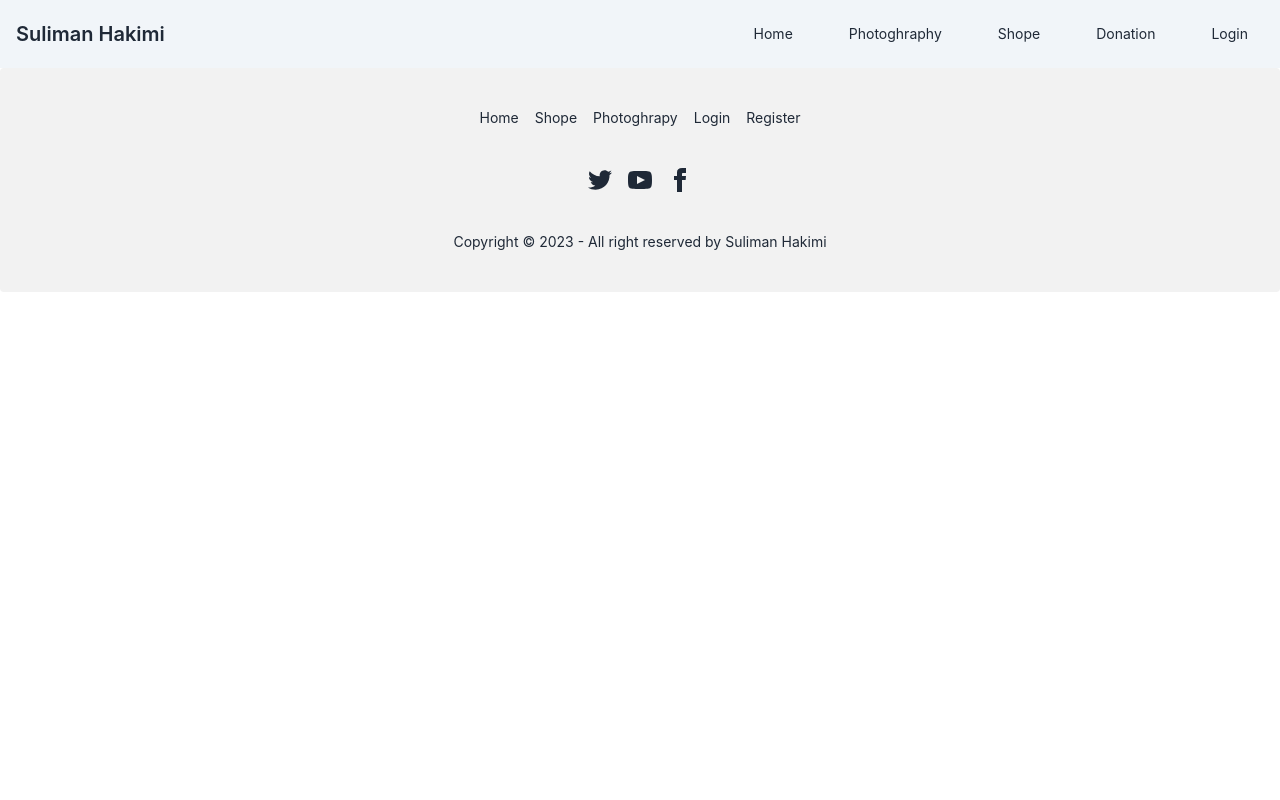
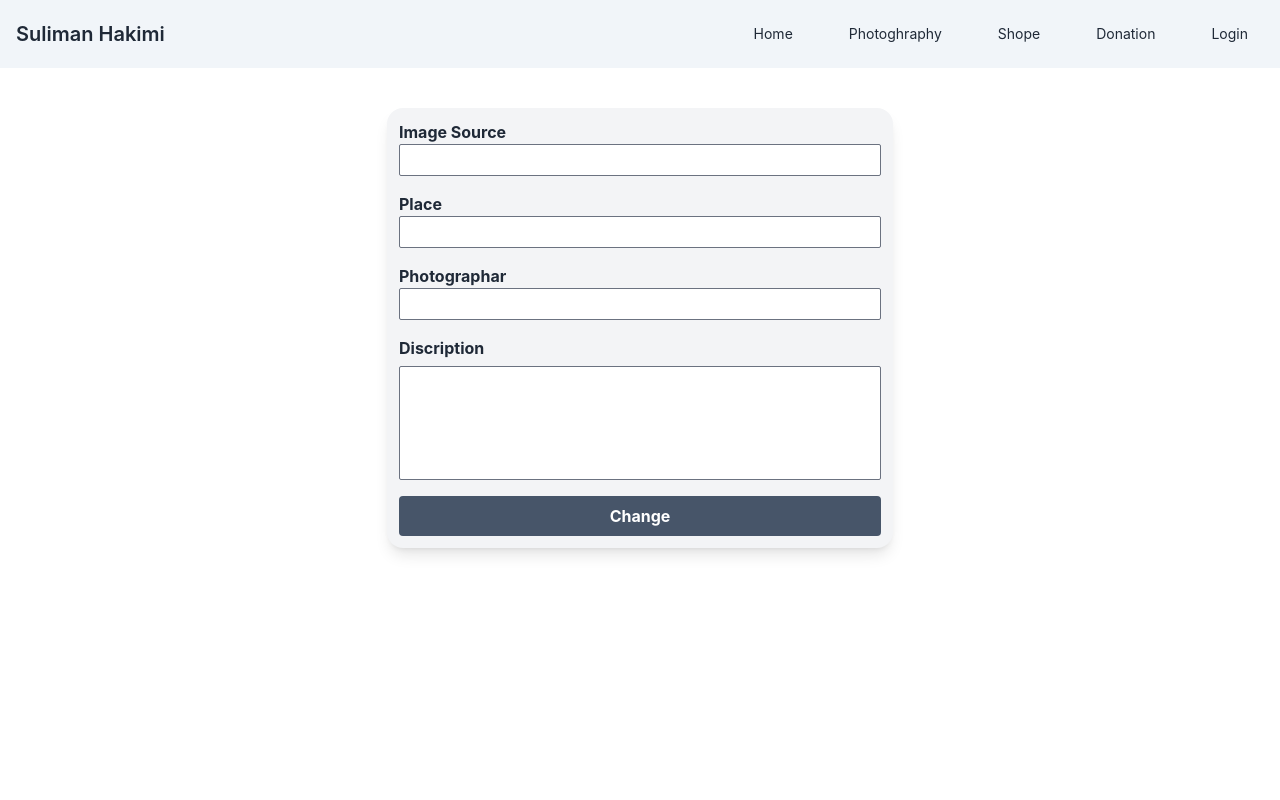
Before and after one commit to SulimanHakimi/Website-off, a React (Create React App) app: page /editPage in a window 1280 px wide. Shown: the top 800 px of the page. Built offline with nearby package versions, Linux system fonts and the light colour scheme.

Commit message:
ad home page e and more

```diff
--- a/db.json
+++ /dev/null
@@ -1,19 +0,0 @@
-{
-  "posts": [
-    {
-      "id": 1,
-      "title": "json-server",
-      "author": "typicode"
-    }
-  ],
-  "comments": [
-    {
-      "id": 1,
-      "body": "some comment",
-      "postId": 1
-    }
-  ],
-  "profile": {
-    "name": "typicode"
-  }
-}
--- a/src/App.js
+++ b/src/App.js
@@ -8,10 +8,15 @@ import Photoghraphy  from "./component/photoghraphyPage";
 import DonationPage from "./component/donationPage";
 import CreateCard from "./component/createCard";
 import LoginFigma from "./component/loginFigma";
+import { createContext , useState} from "react";
 import EditPage from "./component/editPage";
+export const AppContext = createContext(null)
 function App() {
+  const [isLogin, setIsLogin] = useState(false);
+
   return (
     <>
+   <AppContext.Provider value={{isLogin,setIsLogin}}>
       <BrowserRouter>
         <Routes>
           <Route path="*" element={<Fof />}></Route>
@@ -22,11 +27,11 @@ function App() {
           <Route path="/Register" element={<Register />}></Route>
           <Route path="/Shope" element={<Shope />}></Route>
           <Route path="/LoginFigma" element={<LoginFigma />}></Route>
-
           <Route path="/CreatePage" element={<CreateCard/>}></Route>
           <Route path="/photoghraphy" element={<Photoghraphy />}></Route>
         </Routes>
       </BrowserRouter>
+      </AppContext.Provider>
     </>
   );
 }
--- a/src/component/createCard.jsx
+++ b/src/component/createCard.jsx
@@ -20,7 +20,7 @@ export default function CreateCard() {
   };
   const dataPost = () => {
     axios
-      .post("http://localhost:4000/photographyData", {
+      .post("http://localhost:2000/photoghraphy", {
         id: "7",
         imgSrc: inputData.imgSrc,
         place: inputData.place,
--- a/src/component/editPage.jsx
+++ b/src/component/editPage.jsx
@@ -1,13 +1,73 @@
-import React from "react";
 import Header from "./header";
 import Footer from "./footer";
+import { Link } from "react-router-dom";
+function EditPage() {
 
-function EditPage() {
-  return <div>
-    <Header/>
-
-    <Footer/>
-  </div>;
+  return (
+    <div>
+      <Header />
+          <div className="h-screen">
+            <div className="flex flex-col justify-center items-center mt-10 mb-20 ">
+              <div className="card flex p-3 gap-4 bg-gray-100 shadow-lg">
+                <div className="relative h-14 flex justify-start items-end">
+                  <label htmlFor="imgsrc" className="font-bold absolute top-0">
+                    Image Source
+                  </label>
+                  <input
+                    type="text"
+                    name="imgSrc"
+                    className="w-full h-8 focus:ring-transparent caret-blue-700 rounded-sm"
+                  />
+                </div>
+                <div className="relative h-14 flex justify-start items-end">
+                  <label htmlFor="place" className="font-bold absolute top-0">
+                    Place
+                  </label>
+                  <input
+                    type="text"
+                    name="place"
+                    className="w-full h-8 focus:ring-transparent caret-blue-700 rounded-sm"
+                  />
+                </div>
+                <div className="relative h-14 flex justify-start items-end">
+                  <label
+                    htmlFor="namePhotographar"
+                    className="font-bold absolute top-0"
+                  >
+                    Photographar
+                  </label>
+                  <input
+                    type="text"
+                    name="namePhotographar"
+                    className="w-full h-8 focus:ring-transparent caret-blue-700 rounded-sm"
+                  />
+                </div>
+                <div className="relative h-36 flex justify-start items-end">
+                  <label
+                    htmlFor="discription"
+                    className="font-bold absolute top-0"
+                  >
+                    Discription
+                  </label>
+                  <textarea
+                    name="discription"
+                    cols="43"
+                    rows="4"
+                    className="focus:ring-transparent caret-blue-700 rounded-sm resize-none	"
+                  ></textarea>
+                </div>
+                <Link
+                  to="/Photoghraphy"
+                  className="bg-slate-600 hover:bg-slate-700 text-center text-white font-bold py-2 px-4 rounded"
+                >
+                  Change
+                </Link>
+              </div>
+            </div>
+          </div>
+          <Footer />
+    </div>
+  );
 }
 
 export default EditPage;
--- a/src/component/header.jsx
+++ b/src/component/header.jsx
@@ -1,7 +1,13 @@
 import { Link } from "react-router-dom";
 import { FiAlignJustify } from "react-icons/fi";
+import { useContext } from "react";
+import { AppContext } from "../App";
 
 export default function Header() {
+  const { isLogin, setIsLogin } = useContext(AppContext);
+const logOut=()=>{
+setIsLogin(false)
+}
   return (
     <div className="navbar bg-slate-100">
       <div className="flex-1">
@@ -12,31 +18,24 @@ export default function Header() {
       <div>
         <ul className="menu justify-between flex laptop:gap-6 tablet:gap-2 mobile:hidden tablet:flex tablet:flex-row rounded-box">
           <li>
-            <Link to="/">
-              Home
-            </Link>
+            <Link to="/">Home</Link>
           </li>
 
           <li>
-            <Link to="/Photoghraphy">
-              Photoghraphy
-            </Link>
+            <Link to="/Photoghraphy">Photoghraphy</Link>
           </li>
           <li>
-            <Link to="/Shope">
-              Shope
-            </Link>
+            <Link to="/Shope">Shope</Link>
           </li>
           <li>
-            <Link to="/Donation">
-             Donation
-            </Link>
+            <Link to="/Donation">Donation</Link>
           </li>
           <li>
-            <Link to="/Login">
-              {" "}
-             Login
-            </Link>
+            {isLogin ? (
+              <Link to="/photoghraphy" onClick={logOut}>Logout</Link>
+            ) : (
+              <Link to="/Login">Login</Link>
+            )}
           </li>
         </ul>
 
--- a/src/component/homePage.jsx
+++ b/src/component/homePage.jsx
@@ -1,11 +1,17 @@
 import Footer from "./footer";
 import Header from "./header";
+import img from "../assets/img/recite_7368082.png";
 
 export default function Homepage() {
   return (
     <>
       <Header />
-      <div className="hero min-h-screen laptop:flex-row  bg-afg bg-cover bg-center font-bold text-lime-800"></div>
+      <div className="hero min-h-screen flex laptop:flex-row bg-cover bg-center font-bold text-lime-800">
+
+        <div className="w-1/2 h-screen flex justify-center items-center ">
+          <img src={img} className="h-72 w-72 mb-20 bg-amber-700 rounded-full border border-spacing-9 border-amber-900 p-2" alt="" />
+        </div>
+      </div>
       <Footer />
     </>
   );
--- a/src/component/loginPage.jsx
+++ b/src/component/loginPage.jsx
@@ -1,8 +1,11 @@
-import { useState, useEffect } from "react";
+import { useState,  useEffect } from "react";
+import { useContext } from "react";
 import Header from "./header";
 import { Link } from "react-router-dom";
 import axios from "axios";
+import { AppContext } from "../App";
 export default function Login() {
+  const { isLogin,setIsLogin } = useContext(AppContext);
   const [data, setData] = useState([]);
 
   useEffect(() => {
@@ -18,7 +21,6 @@ export default function Login() {
 
   const [dataEmail, setDataEmail] = useState("");
   const [dataPassword, setDataPassword] = useState("");
-  const [isLogin, setIsLogin] = useState(false);
 
   const inputChangeEmail = (event) => {
     setDataEmail(event.target.value);
@@ -30,7 +32,6 @@ export default function Login() {
     data.map((user) => {
       if (user.email === dataEmail && user.password === dataPassword) {
         setIsLogin(true);
-        alert("welcome");
       } else {
         setDataEmail("");
         setDataPassword("");
@@ -105,13 +106,18 @@ export default function Login() {
 
                 {isLogin ? (
                   <Link
+                    onClick={btnClick}
                     to="/"
                     className="btn btn-primary bg-green-700 dark:text-white"
                   >
                     Login
                   </Link>
                 ) : (
-                  <Link to="" className="btn btn-primary dark:text-white">
+                  <Link
+                    onClick={btnClick}
+                    to=""
+                    className="btn btn-primary dark:text-white"
+                  >
                     Login
                   </Link>
                 )}
--- a/src/component/photoghraphyPage.jsx
+++ b/src/component/photoghraphyPage.jsx
@@ -4,18 +4,17 @@ import Photoghrapy from "./photoghrapy";
 import { Link } from "react-router-dom";
 import { AiOutlinePlus } from "react-icons/ai";
 import axios from "axios";
-import { useEffect, useState } from "react";
-
+import { useContext, useEffect, useState } from "react";
+import { AppContext } from "../App";
 export default function PhotoghraphyPage() {
+  const { isLogin } = useContext(AppContext);
   const [data, setData] = useState([]);
-  const [isLoding, setIsLoding] = useState(true);
-const date = new Date()
+  const date = new Date();
   useEffect(() => {
     axios
       .get("http://localhost:2000/photoghraphy")
       .then((res) => {
         setData(res.data);
-        setIsLoding(false);
       })
       .then((err) => {
         console.log(err);
@@ -24,11 +23,8 @@ const date = new Date()
 
   return (
     <>
-      {isLoding ? (
+      {isLogin? (
         <>
-          <p className="text-3xl">loding</p>
-        </>
-      ) : (
           <div className=" bg-slate-100">
             <Header />
 
@@ -57,6 +53,25 @@ const date = new Date()
             </div>
             <Footer />
           </div>
+        </>
+      ) : (
+        <div className=" bg-slate-100">
+          <Header />
+
+          <div className="grid bg-slate-100 desktop:grid-cols-4 justify-items-center laptop:grid-cols-3 tablet:grid-cols-2 mobile:grid-cols-1">
+            {data.map((item) => (
+              <Photoghrapy
+                img={item.imgSrc}
+                id={item.id}
+                key={item.id}
+                place={item.place}
+                discription={item.discription}
+                namePhotographar={item.namePhotographar}
+              />
+            ))}
+          </div>
+          <Footer />
+        </div>
       )}
     </>
   );
--- a/tailwind.config.js
+++ b/tailwind.config.js
@@ -4,7 +4,6 @@ module.exports = {
   darkMode: "class",
   theme: {
     backgroundImage: {
-      afg: "url('https://dims.apnews.com/dims4/default/e48c917/2147483647/strip/false/crop/3000x2000+0+0/resize/1486x991!/quality/90/?url=https%3A%2F%2Fstorage.googleapis.com%2Fafs-prod%2Fmedia%2Fc3cc46c016bb4665924c529836816192%2F3000.jpeg')",
       histor:
         "url('https://c4.wallpaperflare.com/wallpaper/847/108/967/mountains-dark-ravine-snow-wallpaper-preview.jpg')",
     },
```
Also changed, not shown: db.donation.json (deleted, +0 -19 lines), db/photography.json (+34 -9 lines), src/component/photoghrapy.jsx (+7 -8 lines), src/assets/img/recite_7368082.png (added). Lines whose indentation alone changed are shown as unchanged.
